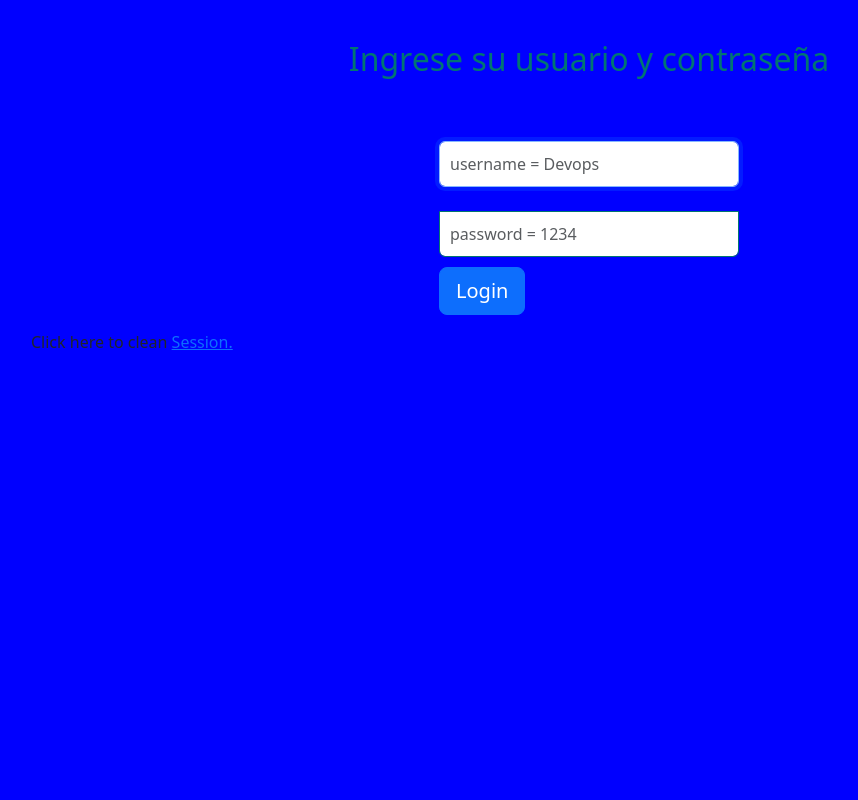
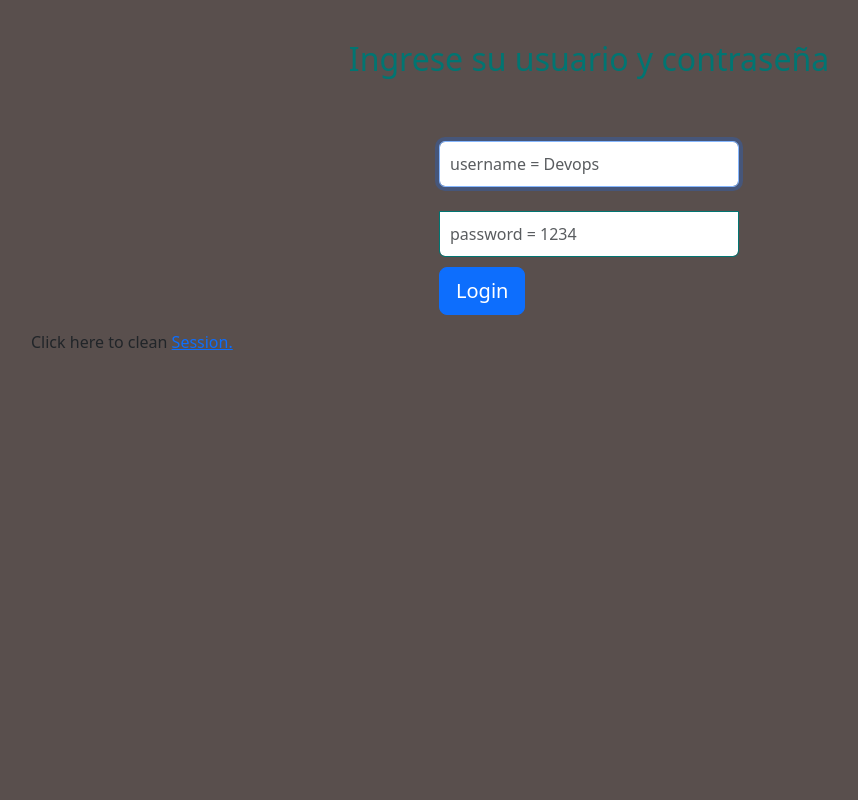
Before and after one commit to DemosPeriferiaDevOps/demoPhpDeploy, a PHP site: page / in a window 1280 px wide. Shown: the whole page, without its empty margins (51-909 px from the left). Run offline with PHP 8.4, Linux system fonts and the light colour scheme; some libraries are stand-ins or nearby versions.

Commit message:
cambiar fondo

```diff
--- a/index.php
+++ b/index.php
@@ -18,7 +18,7 @@
          body {
             padding-top: 40px;
             padding-bottom: 40px;
-            background-color: #0000FF;
+            background-color: #594F4D;
          }
 
          .form-signin {
```
